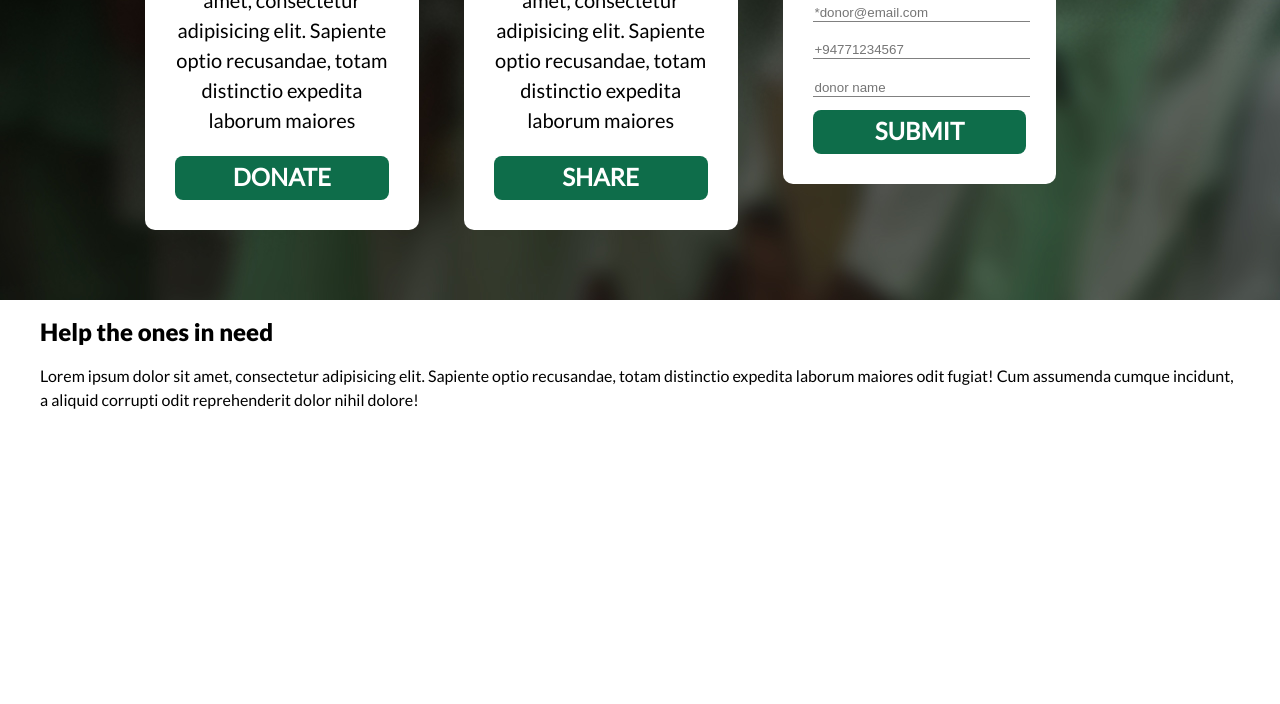
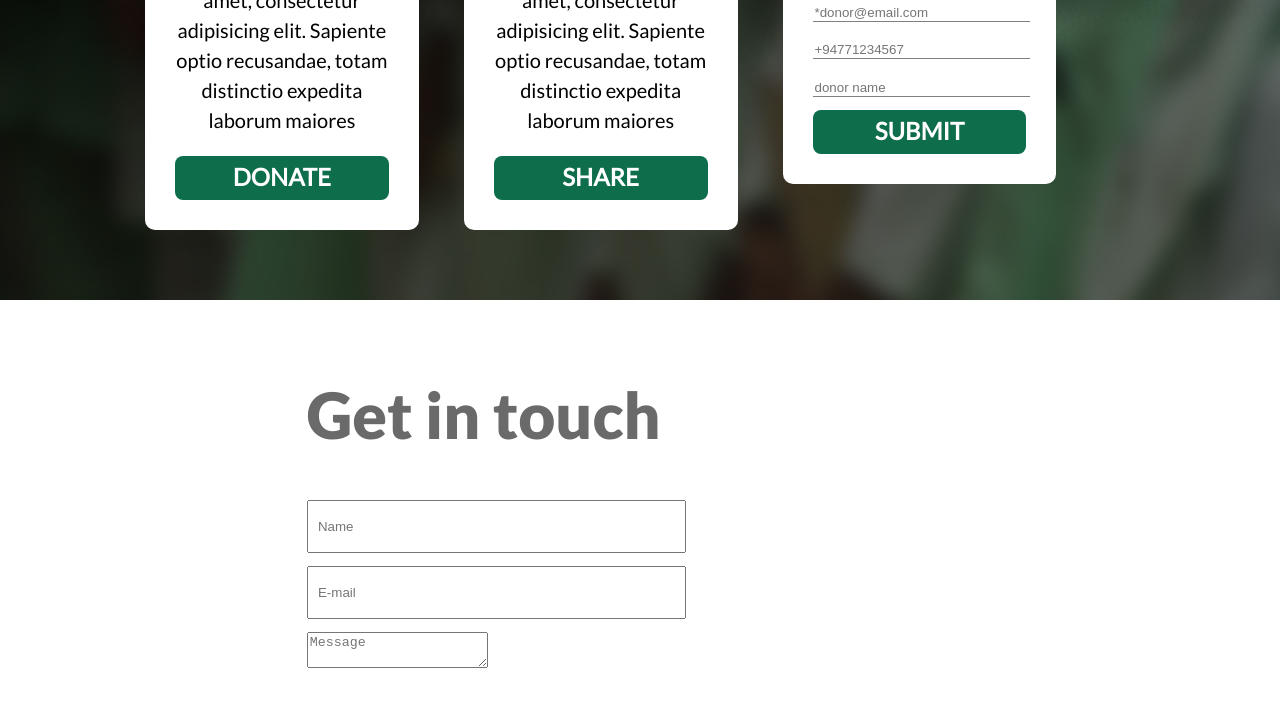
Before and after one commit to AshhadS/das, a website: page index.html in a window 1280 px wide. Shown: the part 3720-4424 px from the top of the page. Drawn offline with nearby package versions, Linux system fonts and the light colour scheme.

Commit message:
Contact Form

```diff
--- a/index.html
+++ b/index.html
@@ -187,16 +187,18 @@
     	</div>
     </div>
     <div class="section">
-       <div class="container">
-			<div class="content">
-				<div class="row">
-					<div class="col-md-6">
-						<h2>Help the ones in need</h2>
-						<p>Lorem ipsum dolor sit amet, consectetur adipisicing elit. Sapiente optio recusandae, totam distinctio expedita laborum maiores odit fugiat! Cum assumenda cumque incidunt, a aliquid corrupti odit reprehenderit dolor nihil dolore!</p>
-					</div>
-				</div>
-			</div>
-		</div>
+       <div class="content container">
+       		<div class="contact">
+       			<div class="contact-form">
+	    			<h2 class="title">Get in touch</span></h2>
+	    			<div>
+	    				<input type="text" class="contact-input" placeholder="Name" required>
+	    				<input type="email" class="contact-input" placeholder="E-mail" required>
+	    				<textarea placeholder="Message"></textarea>
+	    			</div>
+	    		</div>
+	    	</div>
+	    </div>
     </div>
 </div>
 </body>
--- a/scss/base/variables.scss
+++ b/scss/base/variables.scss
@@ -7,6 +7,7 @@ $white : #fff;
 $green : #00A651;
 $green-matte : #0e6d4a;
 $yellow: #fffc19;
+$grey-light: #6a6a6a;
 
 
 // ---------- Fonts ---------------------
--- a/scss/styles.scss
+++ b/scss/styles.scss
@@ -557,3 +557,42 @@ h2.title{
     }
   }
 }
+
+.contact{
+  padding: 70px;
+  margin-left: 0;
+
+  @include grid-media($tab) {
+    @include grid-push(4);
+    padding: 30px;
+  }
+
+  @include grid-media($mobile) {
+    @include grid-push(2);
+    padding: 30px;
+  }
+
+  h2{
+    &.title{
+      color: $grey-light;
+      text-align: center;
+
+      @include grid-media($mobile){
+        text-align: left;
+      }
+    }
+  }
+}
+
+.contact-form{
+  @include grid-media($mobile){
+    @include grid-column(5)
+  }
+}
+
+.contact-input{
+  width: 100%;
+  height: 30px;
+  margin-bottom: 1em;
+  padding: 0.7em
+}
```
Also changed, not shown: css/styles.css.
